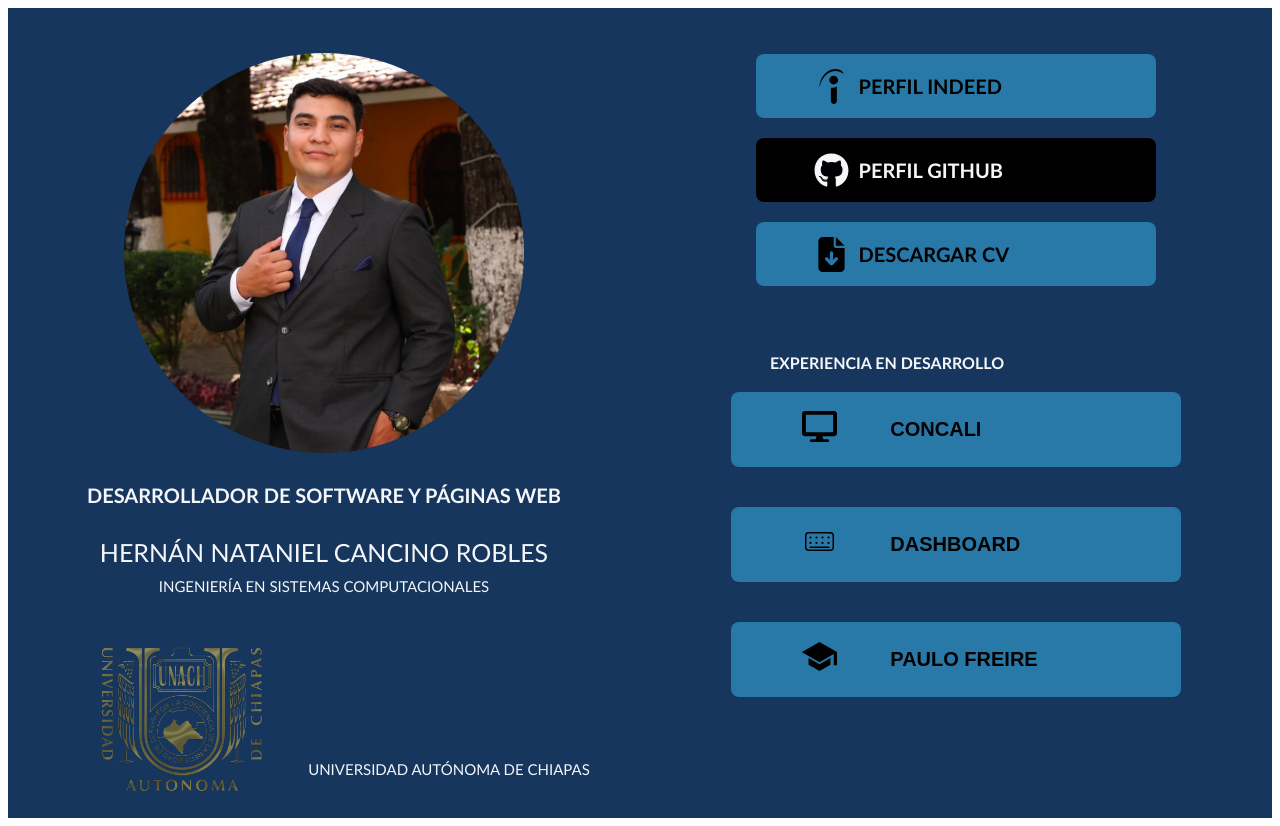
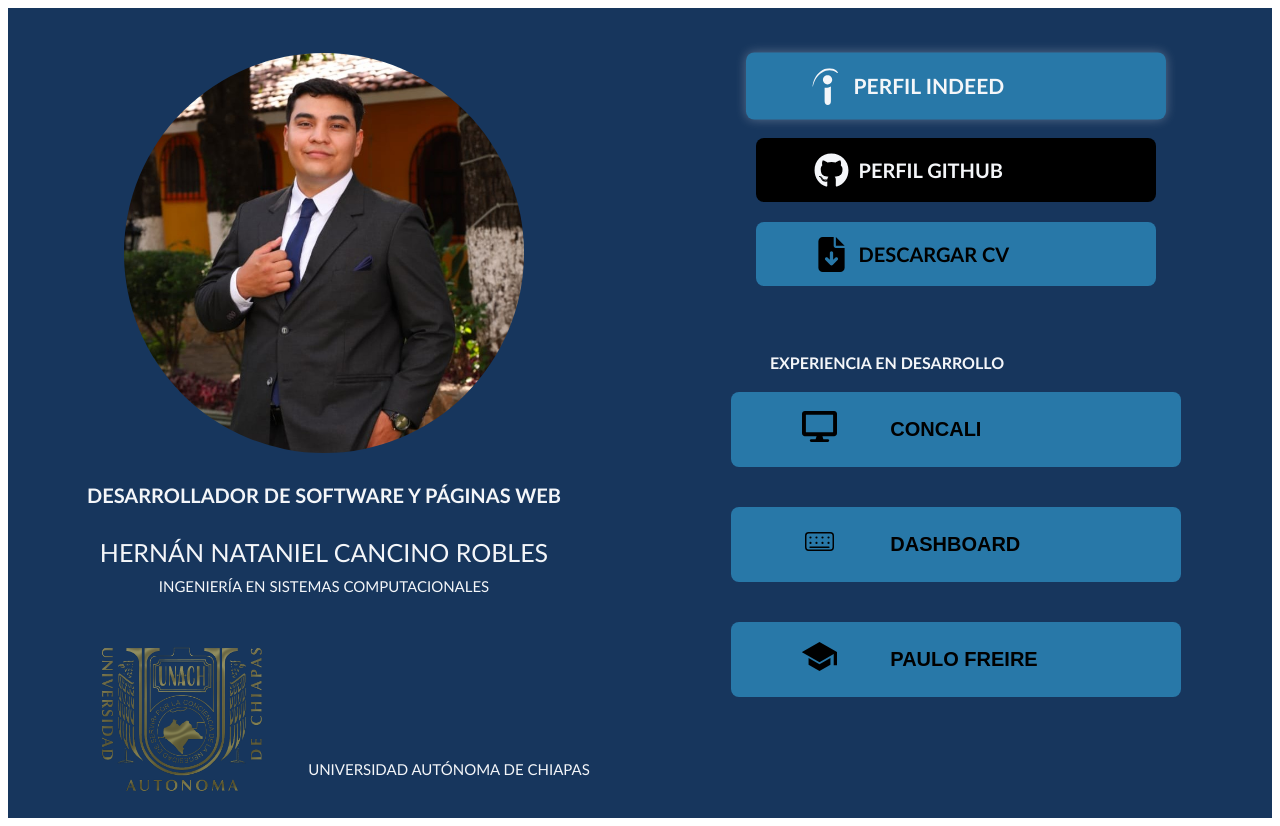
Before and after one commit to HernanNCR/HernanNCR.github.io, a React (Vite) app: page / in a window 1280 px wide. In both pictures the pointer is over the link "PERFIL INDEED". Built offline with nearby package versions, Linux system fonts and the light colour scheme.

Commit message:
Corregi css

```diff
--- a/src/App.module.css
+++ b/src/App.module.css
@@ -113,14 +113,14 @@ a{
     width: 400px;
 }
 
-button:hover{
+button:hover, a:hover{
     transform: scale(1.05);
     transition: .4s ease-in-out 0s;
     color: #F4F6F9;
     box-shadow: 0px 0px 10px rgba(244, 246, 249, .3);
 }
 
-button:active{
+button:active, a:active{
     background-color: #17365d;
     transition: 0s;
 }
```
